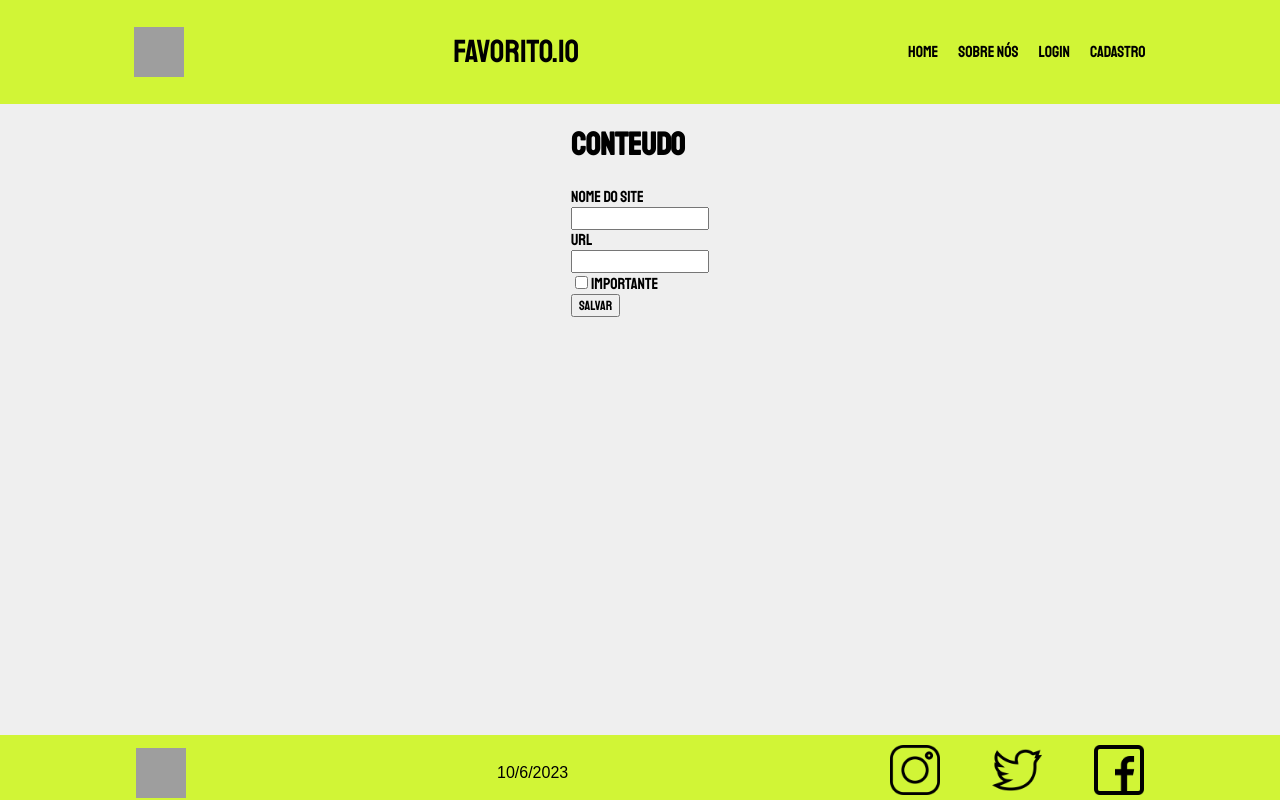
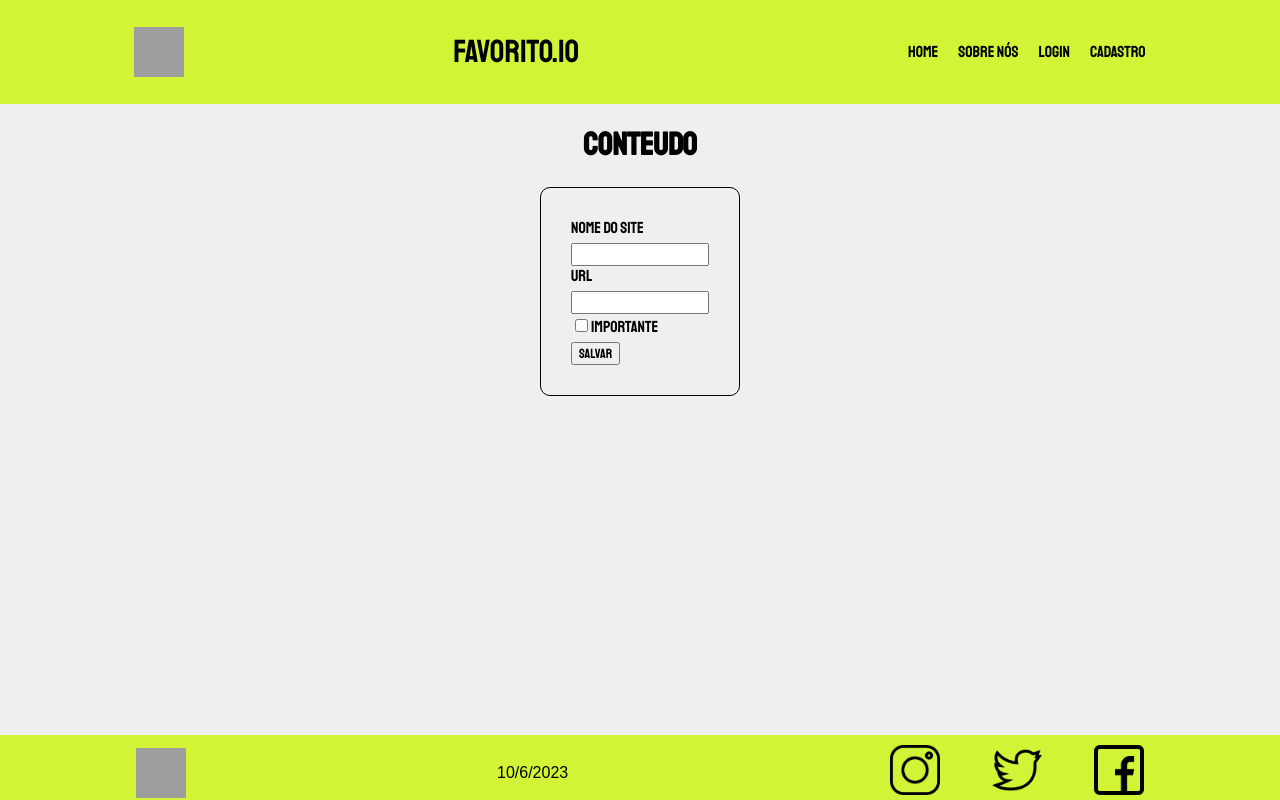
Before and after one commit to gilsonlevi/atividadereact1, a React (Create React App) app: page / in a window 1280 px wide. Built offline with nearby package versions, Linux system fonts and the light colour scheme; grey boxes are pictures that could not be loaded.

Commit message:
Consetando CSS e refatorando cadastro e login

```diff
--- a/src/componentes/Conteudo/Conteudo.module.css
+++ b/src/componentes/Conteudo/Conteudo.module.css
@@ -1,6 +1,13 @@
 .container {
     display: flex;
     justify-content: center;
+    align-items: center;
     flex-direction: column;
-    align-items: center;
 }
+
+.formulario {
+    border-radius: 10px;
+    border: 1px solid black;
+    padding: 30px;
+
+}
--- a/src/componentes/Conteudo/index.js
+++ b/src/componentes/Conteudo/index.js
@@ -16,7 +16,7 @@ const Conteudo = () => {
   return (
     <div className={styles.container}>
 
-      <div className={styles.criarFav}>
+
 
         <h1>Conteudo</h1>
         <form className={styles.formulario}>
@@ -53,7 +53,6 @@ const Conteudo = () => {
             onClick={() => salvarFavorito()}
           />
         </form>
-      </div>
 
       <ul className={styles.lista}>
         {favoritos[0] !== undefined &&
--- a/src/paginas/CadastroUsuario/CadastroUsuario.module.css
+++ b/src/paginas/CadastroUsuario/CadastroUsuario.module.css
@@ -4,3 +4,14 @@
     align-items: center;
     flex-direction: column;
 }
+
+.formulario {
+    border-radius: 10px;
+    border: 1px solid black;
+    padding: 30px;
+
+}
+
+input{
+    margin-top: 5px;
+}
--- a/src/paginas/CadastroUsuario/index.js
+++ b/src/paginas/CadastroUsuario/index.js
@@ -9,35 +9,32 @@ function CadastroUsuario() {
   const [senhaUsuario, setSenhaUsuario] = useState("")
   const [senhaUsuarioConfirmada, setSenhaConfirmada] = useState("")
 
+  // Função para limpar os campos quando um novo usuario for cadastrado
   function limparCampos(){
-    console.log('limpando')
     setEmailUsuario('')
     setNomeUsuario('')
     setSenhaUsuario('')
     setSenhaConfirmada('')
   }
+
   function salvarUsuario(nomeUsuario, emailUsuario, senhaUsuario) {
     if(validacaoEmail(emailUsuario) === true){
-      let usuario = {nomeUsuario, emailUsuario, senhaUsuario}
-      console.log(usuario)
+      const usuario = {nomeUsuario, emailUsuario, senhaUsuario}
       localStorage.setItem("usuario", JSON.stringify (usuario))
       limparCampos()
       alert("Usuario cadastrado com sucesso")
     }else {
-      alert("Confira o email")
+      alert("Confira se realmente é um email")
     }
-
   }
 
+  // Função para validar se o que o usuario colocou é mesmo um email
   function validacaoEmail(emailUsuario){
     if(emailUsuario.includes('@')){
-      console.log("existe")
       return true
     }else {
-      console.log("Não existee")
       return false
     }
-
   }
 
   function validacaoSenha(senhaUsuario, senhaUsuarioConfirmada) {
@@ -49,11 +46,7 @@ function CadastroUsuario() {
     }else {
       salvarUsuario(nomeUsuario,emailUsuario, senhaUsuario)
     }
-
-
-
   }
-
 
   return(
     <div className={styles.container}>
--- a/src/paginas/SobreNos/SobreNos.module.css
+++ b/src/paginas/SobreNos/SobreNos.module.css
@@ -0,0 +1,8 @@
+.container {
+
+}
+
+.titulo {
+    display: flex;
+    justify-content: center;
+}
--- a/src/paginas/SobreNos/index.jsx
+++ b/src/paginas/SobreNos/index.jsx
@@ -1,8 +1,10 @@
+import styles from './SobreNos.module.css'
+
 function SobreNos() {
     return(
-        <div>
-            <h1>Sobre nós</h1>
-            A nossa empresa
+        <div className={styles.container}>
+            <h1 className={styles.titulo}>Sobre nós</h1>
+            <p>Lorem, ipsum dolor sit amet consectetur adipisicing elit. Consequatur cupiditate obcaecati dignissimos quo quas laborum quis, fuga dolore modi soluta et odit? Maiores dolor eius est aliquam nesciunt consectetur a!</p>
 
         </div>
     )
--- a/src/paginas/TelaLogin/TelaLogin.module.css
+++ b/src/paginas/TelaLogin/TelaLogin.module.css
@@ -4,3 +4,10 @@
     align-items: center;
     flex-direction: column;
 }
+
+.formulario {
+    border-radius: 10px;
+    border: 1px solid black;
+    padding: 30px;
+
+}
```
